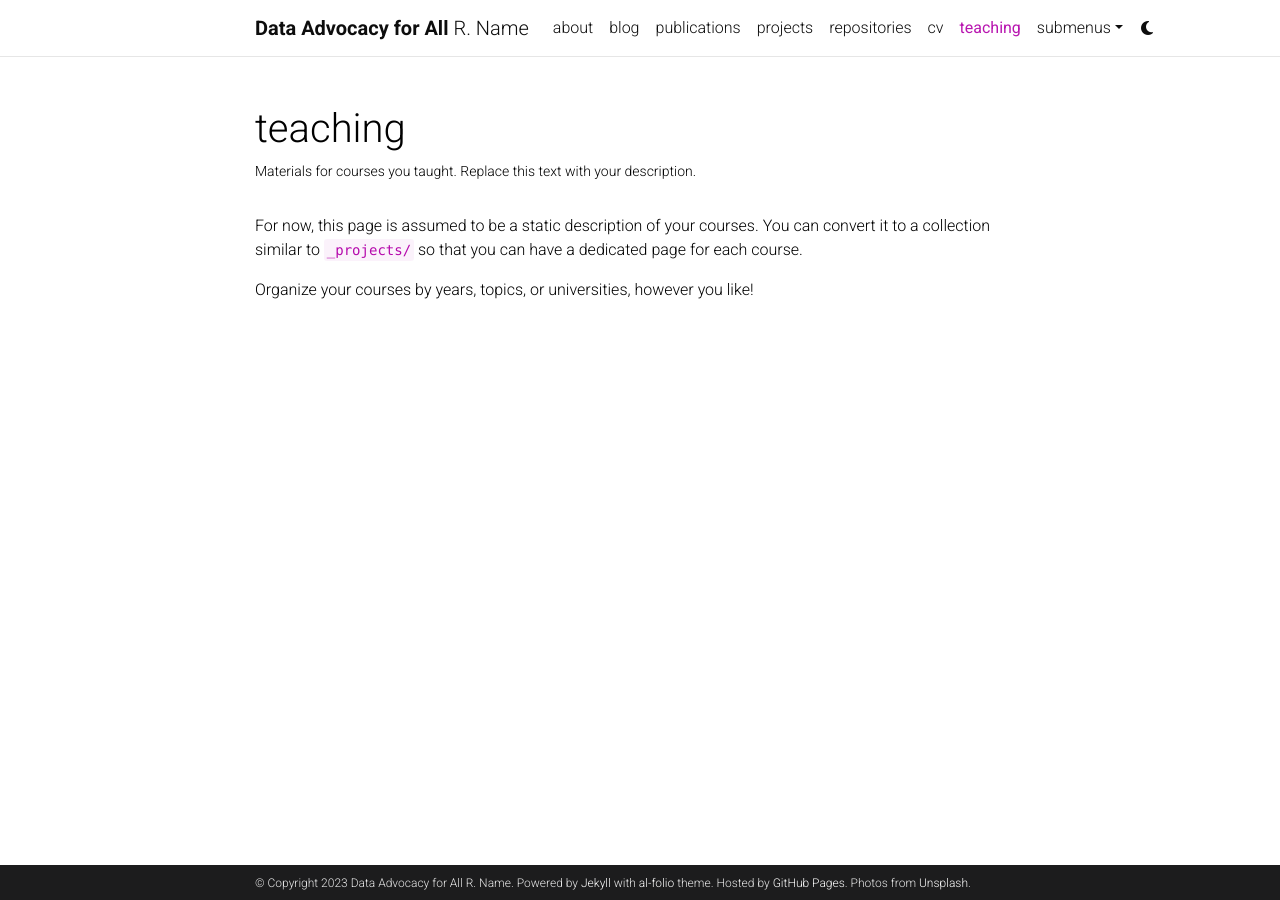
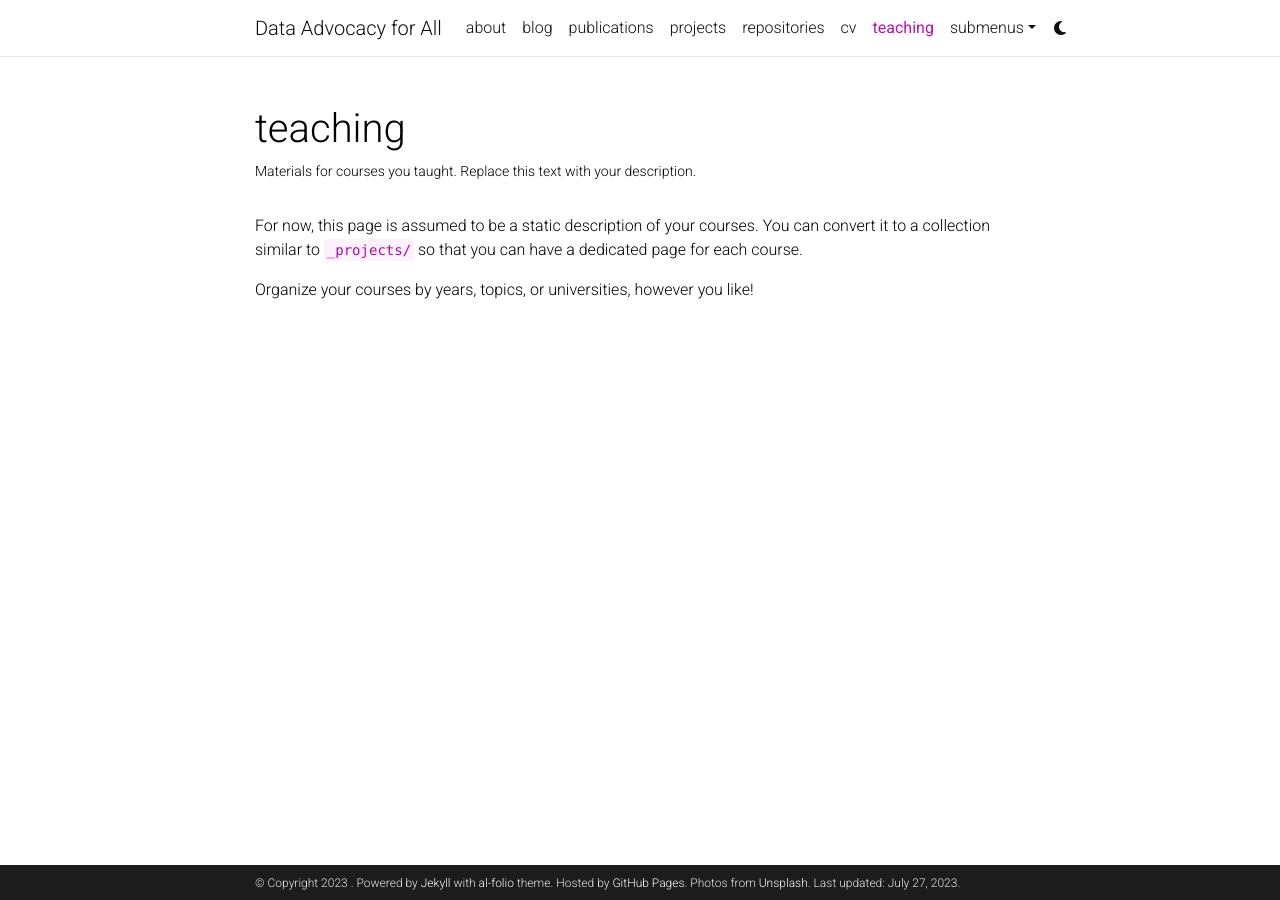
Before and after one commit to expandingthespiderverse/expandingthespiderverse.github.io, a Jekyll site: the page built from _pages/teaching.md, in a window 1280 px wide. Built offline with Jekyll 4.4.1, drawn with Linux system fonts in a browser that asks for light colours; comment, search, counter and statistics services are not loaded; a style sheet for code colours, icons or effects is not loaded; some of the changed lines change nothing that is shown.

Commit message:
Update _config.yml

```diff
--- a/_config.yml
+++ b/_config.yml
@@ -2,11 +2,11 @@
 # Site settings
 # -----------------------------------------------------------------------------
 
-title: blank # the website title (if blank, full name will be used instead)
-first_name: Data Advocacy for All
-middle_name: R.
-last_name: Name
-email: you@example.com
+title: Data Advocacy for All
+first_name:
+middle_name:
+last_name:
+email:
 description: > # the ">" symbol means to ignore newlines until "footer_text:"
   A simple, whitespace theme for academics. Based on [*folio](https://github.com/bogoli/-folio) design.
 footer_text: >
@@ -16,11 +16,11 @@
 keywords: jekyll, jekyll-theme, academic-website, portfolio-website  # add your own keywords or leave empty
 
 lang: en # the language of your site (for example: en, fr, cn, ru, etc.)
-icon: ⚛️  # the emoji used as the favicon (alternatively, provide image name in /assets/img/)
+icon: DA4ALogo.png
 
 url: https://alshedivat.github.io # the base hostname & protocol for your site
 baseurl: /al-folio # the subpath of your site, e.g. /blog/
-last_updated: false # set to true if you want to display last updated in the footer
+last_updated: true # set to true if you want to display last updated in the footer
 impressum_path:  # set to path to include impressum link in the footer, use the same path as permalink in a page, helps to conform with EU GDPR
 
 # -----------------------------------------------------------------------------
@@ -45,7 +45,7 @@
 # will use title and url fields
 # Take a look to https://github.com/jekyll/jekyll-feed for more customization
 
-rss_icon: true
+rss_icon: false
 
 # -----------------------------------------------------------------------------
 # Layout
@@ -106,7 +106,7 @@
 discord_id: # your discord id (18-digit unique numerical identifier)
 
 contact_note: >
-  You can even add a little note about which of these is the best way to reach you.
+  # You can even add a little note about which of these is the best way to reach you.
 
 # -----------------------------------------------------------------------------
 # Analytics and search engine verification
```
